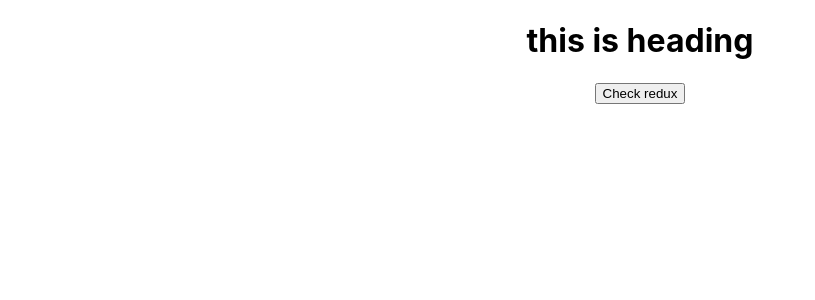
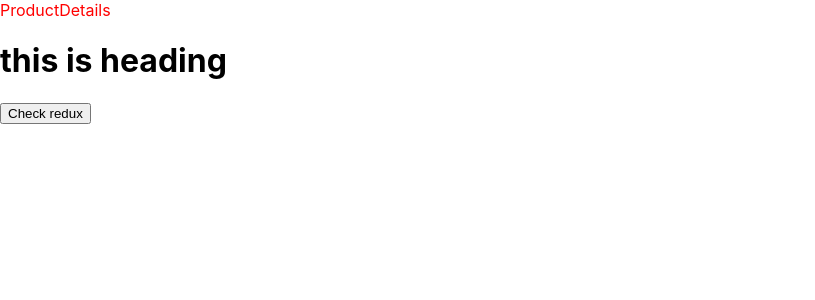
Before and after one commit to hasibulHossain/moveon-interview-task, a React (Create React App) app: page / in a window 1280 px wide. Shown: the top 300 px of the page, without its empty margins (0-815 px from the left). Built offline with nearby package versions, Linux system fonts and the light colour scheme.

Commit message:
added product details page

```diff
--- a/src/App.js
+++ b/src/App.js
@@ -1,6 +1,7 @@
 import { useDispatch, useSelector } from 'react-redux';
 import { testOne } from './redux/store/product';
 import './App.css';
+import ProductDetails from './pages/product_details/ProductDetails';
 
 function App() {
   const dispatch = useDispatch();
@@ -9,10 +10,11 @@ function App() {
   console.log('test: ', test);
 
   return (
-    <div className="App">
+    <main>
+      <ProductDetails />
       <h1>this is heading</h1>
       <button onClick={() => dispatch(testOne('hallow world'))}>{test ? test : "Check redux"}</button>
-    </div>
+    </main>
   );
 }
 
--- /dev/null
+++ b/src/pages/product_details/ProductDetails.jsx
@@ -0,0 +1,10 @@
+import React from 'react'
+import './product_details.scss'
+
+function ProductDetails() {
+  return (
+    <div className='proc'>ProductDetails</div>
+  )
+}
+
+export default ProductDetails;
--- /dev/null
+++ b/src/pages/product_details/product_details.scss
@@ -0,0 +1,3 @@
+.proc {
+    color: red;
+}
```
